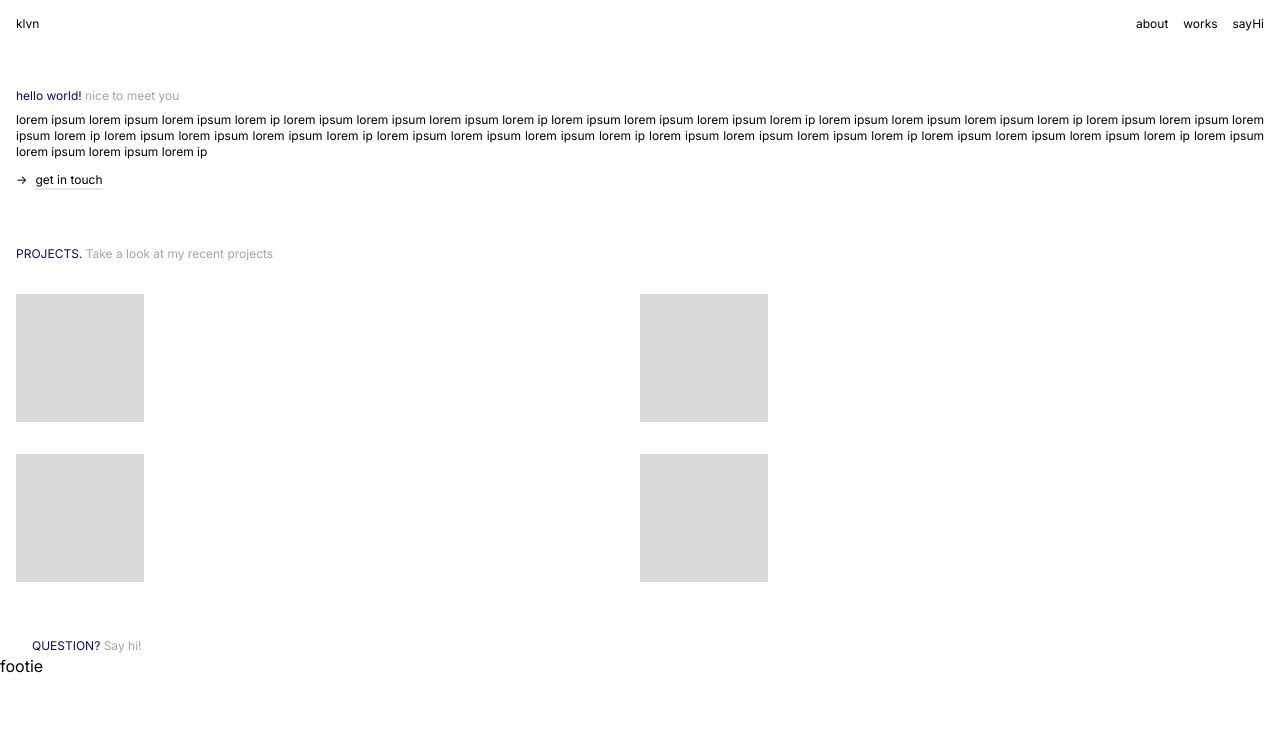
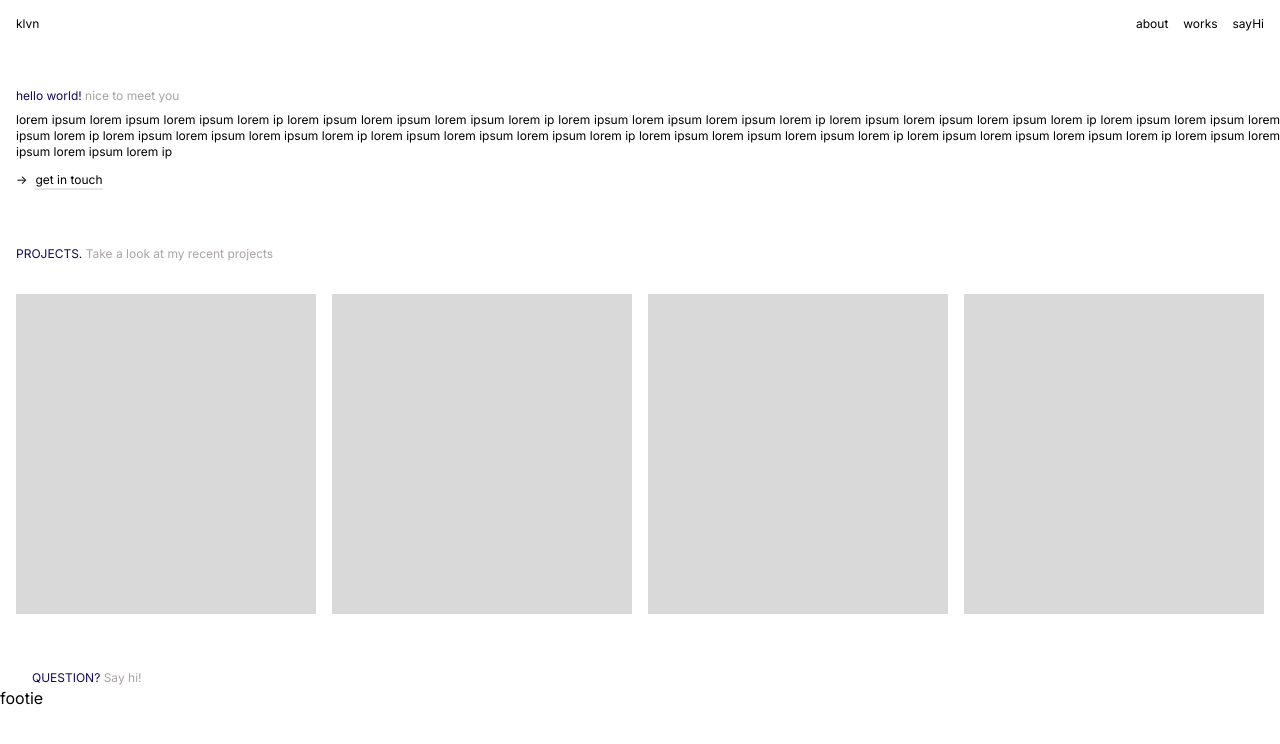
Before and after one commit to niiholmes/holmeStudio, a Next.js app: page / in a window 1280 px wide. Shown: the top 744 px of the page. Built offline with nearby package versions, Linux system fonts and the light colour scheme.

Commit message:
created a slider to display projects

```diff
--- a/src/app/components/atoms/Cards.js
+++ b/src/app/components/atoms/Cards.js
@@ -1,10 +1,8 @@
 export default function Cards() {
-  return <div style={card} className="  gap-2 w-32 h-32 mt-8">
-
-  </div>;
+  return <div style={card} className=" w-80  mr-4 gap-10  h-80 "></div>;
 }
 
-
-const card={
-  backgroundColor:"#D9D9D9"
-}
+const card = {
+  backgroundColor: '#D9D9D9',
+  minWidth: '200px'
+};
--- a/src/app/components/atoms/Welcome.js
+++ b/src/app/components/atoms/Welcome.js
@@ -2,7 +2,7 @@ import Cards from './Cards';
 
 export default function Welcome() {
   return (
-    <div className="mt-14 mx-4">
+    <div className="mt-14 ml-4">
       <h6 className="text-xs" style={hello}>
         hello world! <span style={helloSpan}>nice to meet you</span>
       </h6>
@@ -26,16 +26,17 @@ export default function Welcome() {
           <span style={helloSpan}>Take a look at my recent projects</span>
         </h6>
       </div>
-      <div className=" grid grid-cols-2">
+      <div className=" mt-8 min-h-64  overflow-x-auto flex ">
         <Cards />
         <Cards />
         <Cards />
         <Cards />
+
       </div>
-      <div className="mt-14 mx-4">
-      <h6 className="text-xs" style={hello}>
-      QUESTION? <span style={helloSpan}>Say hi!</span>
-      </h6>
+      <div className="mt-14 mx-4 min-w-min">
+        <h6 className="text-xs" style={hello}>
+          QUESTION? <span style={helloSpan}>Say hi!</span>
+        </h6>
       </div>
     </div>
   );
```
